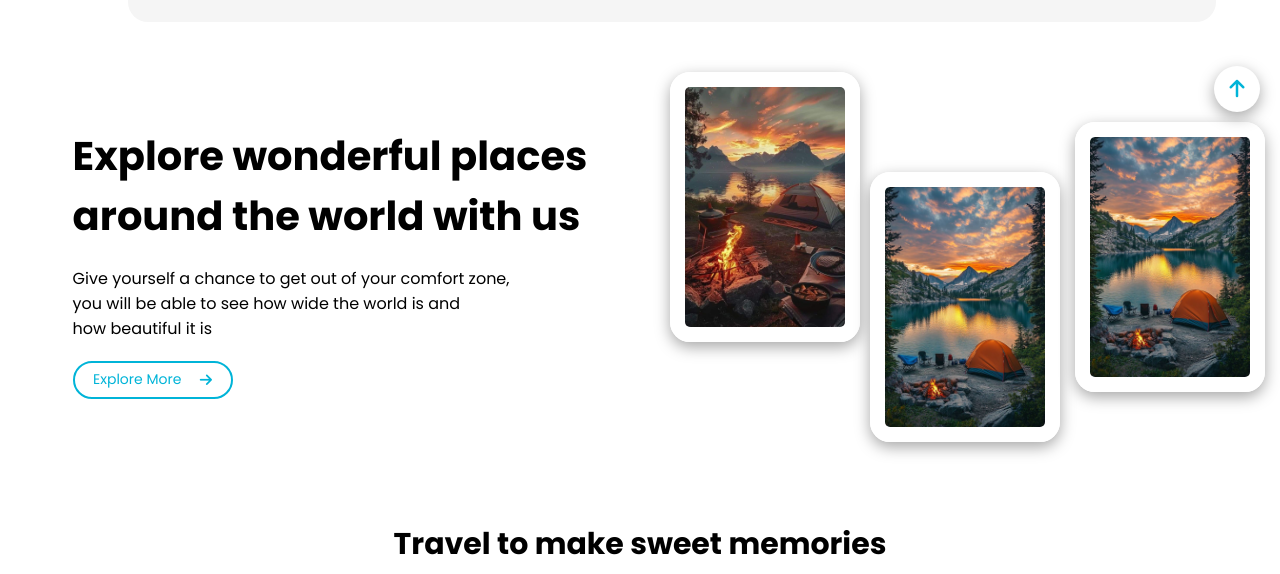
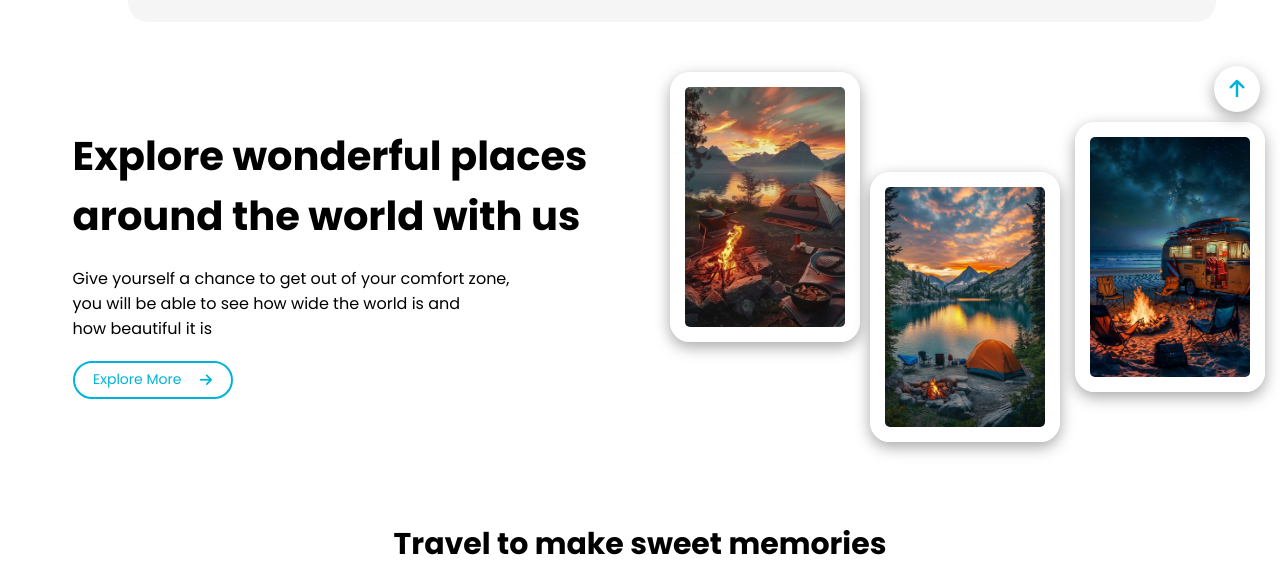
Before and after one commit to REACH-DEL/10_LO_THIREACH_BTB_Web_Homework003, a plain HTML site: page index.html in a window 1280 px wide. Shown: the part 668-1242 px from the top of the page. Drawn offline with Linux system fonts and the light colour scheme.

Commit message:
update image

```diff
--- a/index.html
+++ b/index.html
@@ -173,7 +173,7 @@
               <img src="./assets/images/camping2.jpg" alt="camping2" />
             </div>
             <div class="box third">
-              <img src="./assets/images/camping2.jpg" alt="camping3" />
+              <img src="./assets/images/camping3.jpg" alt="camping3" />
             </div>
           </div>
         </div>
```
